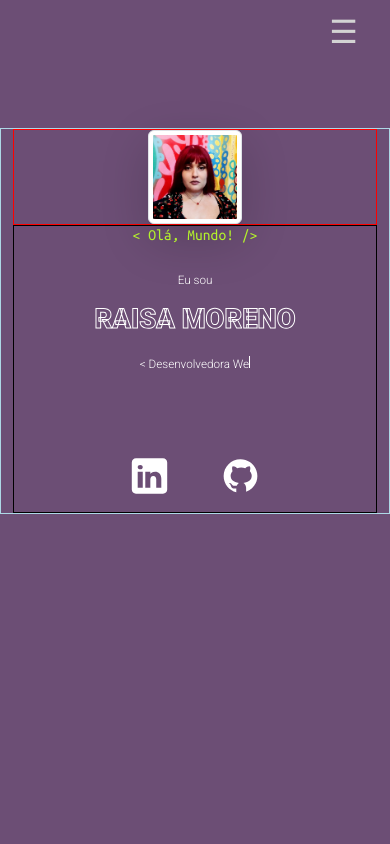
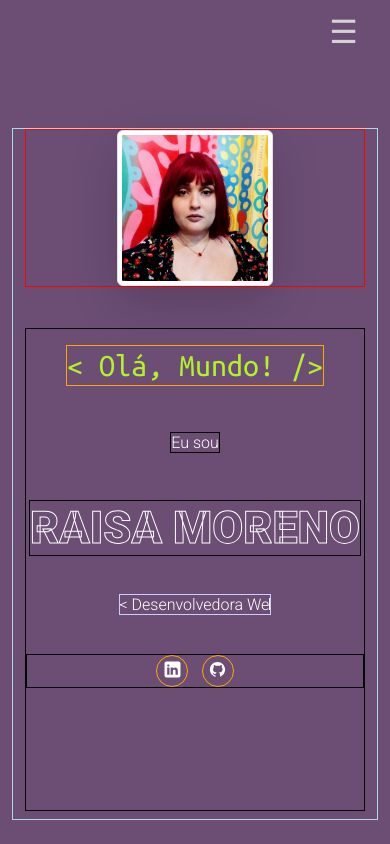
Before and after one commit to raisamrs/raisamrs.github.io, a React (Vite) app: page / in a window 390 px wide. Built offline with nearby package versions, Linux system fonts and the light colour scheme.

Commit message:
styles: responsividade da home para telas extra pequenas

```diff
--- a/package.json
+++ b/package.json
@@ -4,7 +4,7 @@
   "version": "0.0.0",
   "type": "module",
   "scripts": {
-    "dev": "vite --open",
+    "dev": "vite --open --host 0.0.0.0",
     "build": "tsc && vite build",
     "preview": "vite preview",
     "lint": "eslint -c .eslintrc.json . --ext .js,.jsx,.ts,.tsx --fix"
--- a/src/pages/Home/Home.module.css
+++ b/src/pages/Home/Home.module.css
@@ -1,27 +1,26 @@
 :root {
-  --purple: #6c4e75;
-  --pink: #ff25af;
-  --light-grey: #dee2e6;
-	--grey: #808080;
-	--lime-green:#b3f12c;
+    --grey: #808080;
+    --light-grey: #dee2e6;
+    --light-grey-1: #dee2e69d;
+    --light-grey-2: #b7babd;
+    --light-violet: #CF9FFF;
+    --light-violet-hover: #a870e0;
+    --lime-green: #b3f12c;
+    --pale-violet: #CCCCFF;
+    --pink: #ff25af;
+    --purple: #6c4e75;
 }
+
 
 .bodyHome {
   background-color: var(--purple);
+  height: 100vh;
 }
 
 @keyframes blink {
   50% {
     visibility: hidden;
   }
-}
-.imgContainer {
-  border: 1px solid red;
-}
-
-.imgProfile {
-  height: 24vw;
-  width: 24vw;
 }
 
 .cursor {
@@ -32,10 +31,21 @@
   width: 0.3vw;
 }
 
+.gitHubContainer , .linkedInContainer {
+  border: 1px solid orange;
+  height: 2rem;
+  width: 2rem;
+}
+
+.gitHubContainer:hover , .linkedInContainer:hover {
+  background: linear-gradient(60deg, var(--pink), var(--light-violet-hover));
+}
+
 .helloWorld {
+  border: 1px solid orange;
   color: var(--lime-green);
   font-family: 'Ubuntu Mono', monospace;
-  font-size: 4vw;
+  font-size: 2rem;
   font-weight: 400;
 }
 
@@ -50,16 +60,32 @@
   min-height: 100%;
   max-width: 100vw;
 }
+
 .iAm {
+  border: 1px solid black;
   color: white;
-  font-size: 3vw;
+  font-size: 1rem;
   font-weight: 300;
 }
 
+.imgContainer {
+  border: 1px solid red;
+}
+
+.imgProfile {
+  height: 40vw;
+  width: 40vw;
+}
+
+.menuButtonHome {
+  color: var(--light-grey);
+}
+
 .myName {
+  border: 1px solid black;
   -webkit-text-stroke: 1px #ffffff;
   color: transparent;
-  font-size: 7vw;
+  font-size: 2.8rem;
   font-weight: 900;
   text-align: center;
 }
@@ -68,44 +94,30 @@
   color: var(--purple);
 }
 
-.menuButtonHome {
-  color: var(--light-grey);
-}
-
 .socialNetWorksContainer {
-  height: 10vh;
-  margin: 4vw 0;
+  border: 1px solid black;
+  gap: 4%;
+  height: auto;
   width: 100%;
-}
-
-.socialNetWork {
-  height: 7vh;
-  margin-top: 3vh;
-  padding-top: 2vh;
-  width: 7vh;
-}
-
-.socialNetWork:hover {
-  height: 8.5vh;
 }
 
 .textContainer {
   border: 1px solid black;
-  align-items: center;
-  display: flex;
-  flex-direction: column;
-  justify-content: center;
+  gap: 3%;
+  height: 70%;
 }
 
-.textImageContainer{
+.textImageContainer {
   border: 1px solid lightblue;
-  height: 100%;
+  gap: 6%;
+  height: 82vh;
 }
 
 .typedText {
+  border: 1px solid var(--pale-violet);
   color: white;
   display: inline-block;
-  font-size: 3vw;
+  font-size: 1rem;
   font-weight: 300;
   position: relative;
 }
--- a/src/pages/Home/Home.tsx
+++ b/src/pages/Home/Home.tsx
@@ -4,6 +4,7 @@ import {
   myNameClasses, professionClasses, helloWorldClasses, iAmClasses, imgProfileClasses,
   textContainerClasses, homeContainerClasses, imgContainerClasses,
   socialNetWorksContainerClasses, socialNetWorkClasses, textImageContainerClasses,
+  linkedInContainerClasses, gitHubContainerClasses,
 } from './classesNamesHome';
 import profilePicture from '../../assets/Raisa - cabelo vermelho.jpg';
 import githubIcon from '../../assets/github-icon.svg';
@@ -21,7 +22,8 @@ function Home() {
     document.body.classList.add(styles.bodyHome);
 
     const navbar = document.getElementById('navbar');
-    if (navbar) {
+    const isMobile = window.innerWidth <= 768;
+    if (navbar && isMobile) {
       navbar.classList.remove('bg-light');
       navbar.classList.add(styles.navbarHome);
     }
@@ -84,6 +86,7 @@ function Home() {
             />
           </h3>
           <div className={ socialNetWorksContainerClasses }>
+            <div className={ linkedInContainerClasses }>
               <a
                 href="https://www.linkedin.com/in/raisamrs/"
                 target="_blank"
@@ -95,6 +98,9 @@ function Home() {
                   alt="link para perfil do LinkedIn"
                 />
               </a>
+            </div>
+            <div className={ gitHubContainerClasses }>
+
               <a
                 href="https://github.com/raisamrs"
                 target="_blank"
@@ -109,6 +115,7 @@ function Home() {
             </div>
           </div>
         </div>
+      </div>
 
     </div>
   );
--- a/src/pages/Home/classesNamesHome.ts
+++ b/src/pages/Home/classesNamesHome.ts
@@ -1,47 +1,69 @@
 import classNames from 'classnames';
 import styles from './Home.module.css';
+
+const flexColum = 'flex-column';
+const justifyCenter = 'justify-content-center';
+const alignItemsCenter = 'align-items-center';
+
+export const gitHubContainerClasses = classNames(
+  styles.gitHubContainer,
+  'd-flex',
+  justifyCenter,
+  alignItemsCenter,
+  'rounded-circle',
+);
 
 export const helloWorldClasses = classNames(
   styles.helloWorld,
   'font-weight-normal',
-  'mb-3',
+  'my-3',
 );
 
 export const homeContainerClasses = classNames(
   styles.homeContainer,
+  'container',
   'col-12',
   'd-flex',
 );
 
 export const iAmClasses = classNames(
   styles.iAm,
-  'mb-3',
+  'my-3',
 );
 
 export const imgContainerClasses = classNames(
   styles.imgContainer,
   'container',
   'd-flex',
-  'justify-content-center',
+  justifyCenter,
 );
 
 export const imgProfileClasses = classNames(
   styles.imgProfile,
   'img-thumbnail',
   'col',
-  'col-2',
+  'col-4',
   'shadow-lg',
+);
+
+export const linkedInContainerClasses = classNames(
+  styles.linkedInContainer,
+  'd-flex',
+  justifyCenter,
+  alignItemsCenter,
+  'rounded-circle',
 );
 
 export const myNameClasses = classNames(
   styles.myName,
   'display-3',
   'text-uppercase',
-  'mb-2',
+  'my-3',
 );
 
 export const professionClasses = classNames(
   styles.typedText,
+  'my-2',
 );
 
 export const socialNetWorkClasses = classNames(
@@ -51,20 +73,25 @@ export const socialNetWorkClasses = classNames(
 
 export const socialNetWorksContainerClasses = classNames(
   styles.socialNetWorksContainer,
+  'd-flex',
+  'flex-row',
   'text-center',
+  justifyCenter,
   'mt-3',
 );
 
 export const textContainerClasses = classNames(
   styles.textContainer,
-  'col',
   'col-12',
+  'd-flex',
+  flexColum,
+  alignItemsCenter,
 );
 
 export const textImageContainerClasses = classNames(
   styles.textImageContainer,
-  'mt-5',
+  'my-5',
   'container',
   'd-flex',
-  'flex-column',
+  flexColum,
 );
```
Lines whose indentation alone changed are shown as unchanged.
